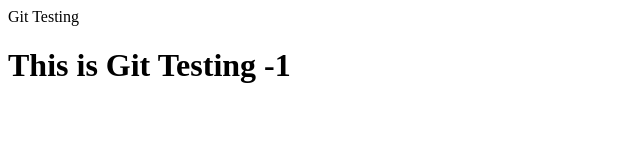
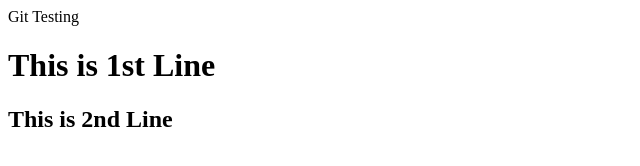
Before and after one commit to nvadada/testinggit, a plain HTML site: page index.html in a window 1280 px wide. Shown: the whole page, without its empty margins (0-640 px from the left). Drawn offline with Linux system fonts and the light colour scheme.

Commit message:
updated index page

```diff
--- a/index.html
+++ b/index.html
@@ -1,6 +1,7 @@
 <html>
 <body>
 <header>Git Testing</header>
-<h1> This is Git Testing -1 </h1>
+<h1> This is 1st Line </h1>
+<h2> This is 2nd Line
 </body>
 </html>
```
